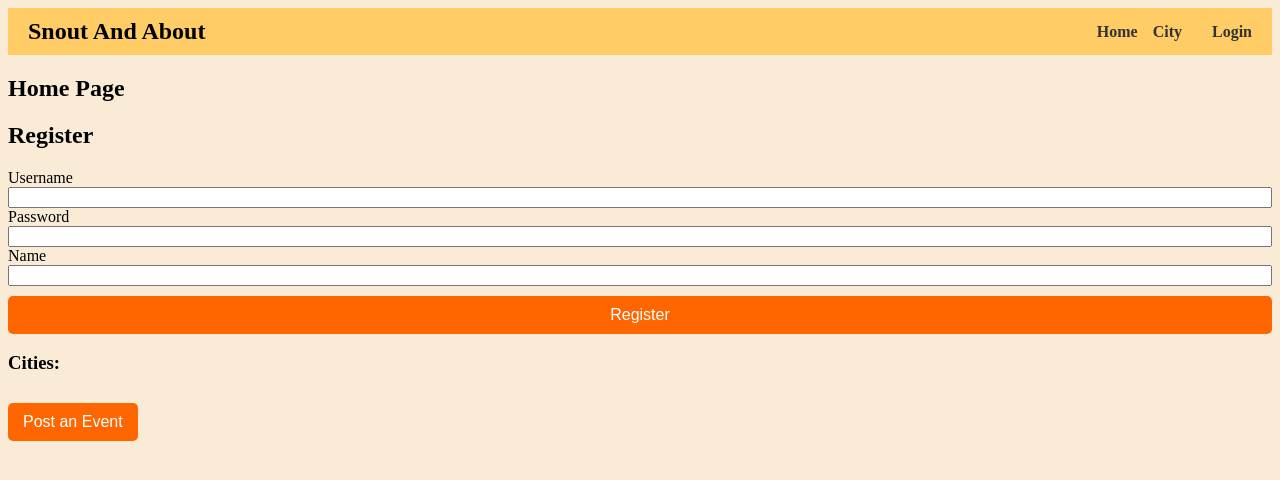
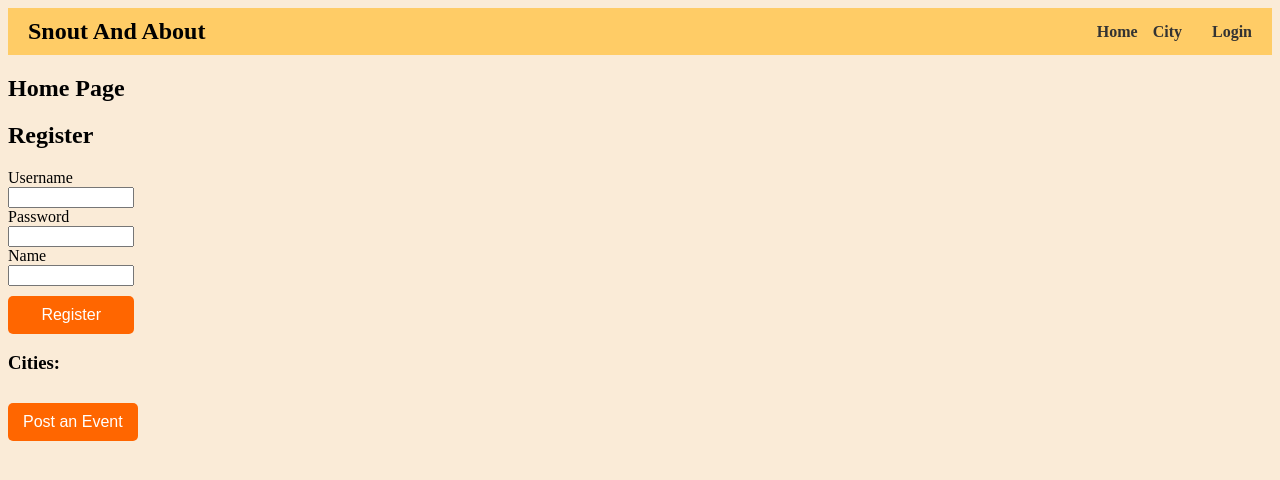
Before and after one commit to SnoutAndAbout/snout-and-about, a React (Vite) app: page /#/ in a window 1280 px wide. Shown: the top 480 px of the page. Built offline with nearby package versions, Linux system fonts and the light colour scheme.

Commit message:
added small styling

```diff
--- a/src/css/Home.css
+++ b/src/css/Home.css
@@ -1,7 +1,7 @@
 form{
   display: flex;
   flex-direction: column;
-
+  width: 10%
 
 }
 .Navbar-container {
```
